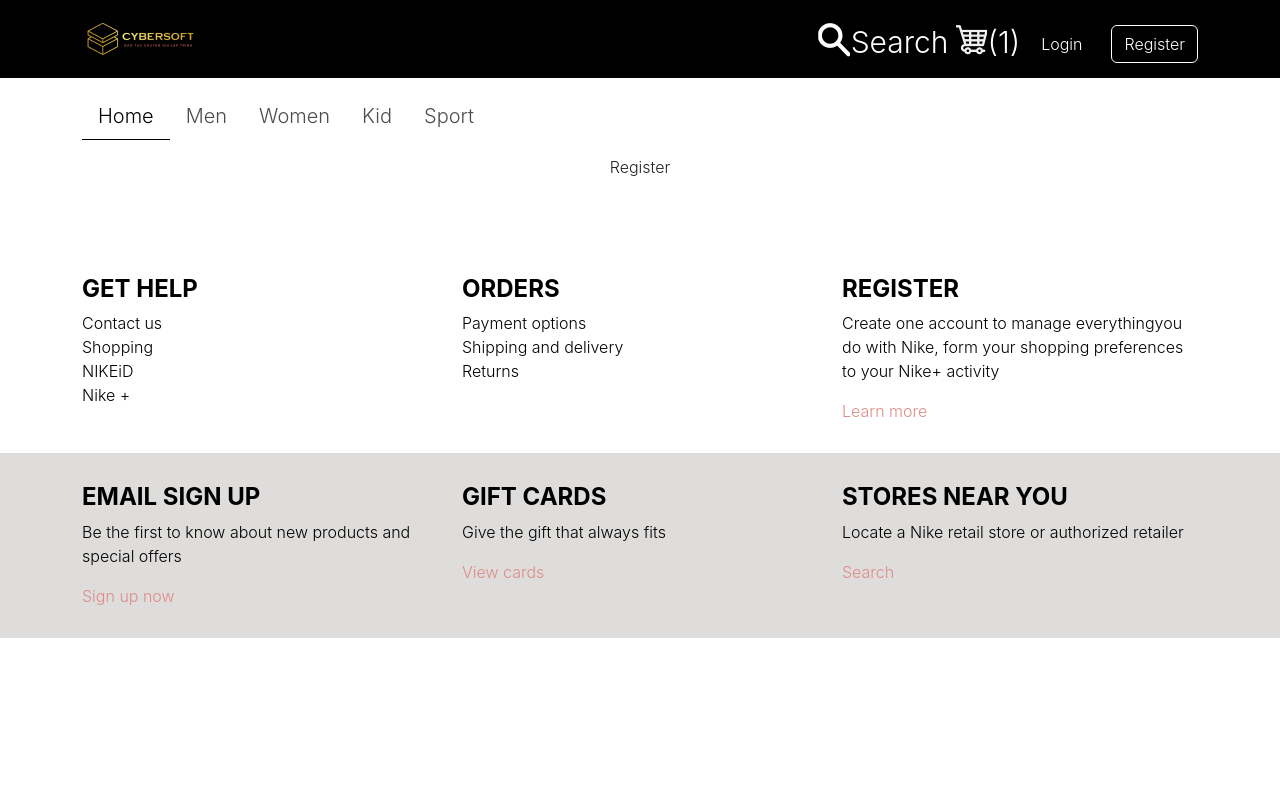
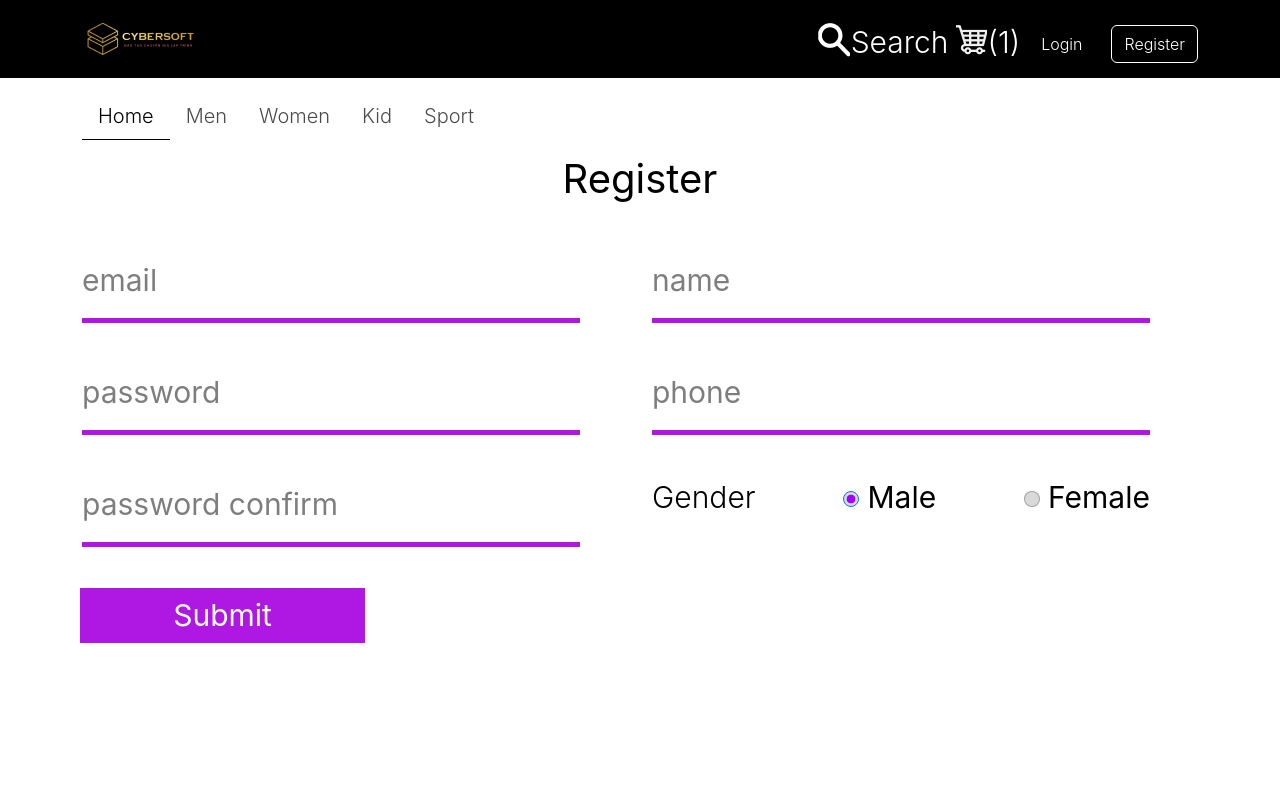
Before and after one commit to trankhai191299/capstoneReact_LaKa, a React (Create React App) app: page /register in a window 1280 px wide. Shown: the top 800 px of the page. Built offline with nearby package versions, Linux system fonts and the light colour scheme.

Commit message:
copy html tu bai cu sang

```diff
--- a/src/component/Product/Product.jsx
+++ b/src/component/Product/Product.jsx
@@ -2,6 +2,8 @@
 
 export default function Product() {
   return (
-    <div>Product</div>
+    <div>
+
+    </div>
   )
 }
--- a/src/pages/Detail/Detail.jsx
+++ b/src/pages/Detail/Detail.jsx
@@ -2,6 +2,20 @@
 
 export default function Detail() {
   return (
-    <div>Detail</div>
-  )
+    <div>
+      <div className="product-detail">
+        <div className="container" id="detail"></div>
+      </div>
+      <div className="product-feature">
+        <div className="container">
+          <div className="title">
+            <h3 className="text-center">-Relate Product-</h3>
+          </div>
+          <div className="row" id="relatedProducts">
+
+          </div>
+        </div>
+      </div>
+    </div>
+  );
 }
--- a/src/pages/Home/Home.jsx
+++ b/src/pages/Home/Home.jsx
@@ -1,7 +1,21 @@
-import React from 'react'
+import React from "react";
 
 export default function Home() {
   return (
-    <div>Home</div>
-  )
+    <div>
+      <div className="carousel">
+        <div className="container">
+          <div className="carousel-content slick-ready" id="carousel-content" />
+        </div>
+      </div>
+      <div className="product-feature">
+        <div className="container">
+          <div className="title">
+            <h3 className="text-center">-Product Feature -</h3>
+          </div>
+          <div className="row" id="productFeatureTbl" />
+        </div>
+      </div>
+    </div>
+  );
 }
--- a/src/pages/Register/Register.jsx
+++ b/src/pages/Register/Register.jsx
@@ -2,6 +2,112 @@
 
 export default function Register() {
   return (
-    <div>Register</div>
-  )
+    <div>
+      <div className="register">
+        <div className="container">
+          <h3 className="text-center">Register</h3>
+          <form className="mt-4" id="registerFrm">
+            <div className="row">
+              <div className="col-lg-6 col-md-12">
+                <div className="form-items me-5 mb-3 mt-3">
+                  <input
+                    type="email"
+                    className="form-control"
+                    id="email"
+                    placeholder="email"
+                    required
+                  />
+                </div>
+              </div>
+              <div className="col-lg-6 col-md-12">
+                <div className="form-items me-5 mb-3 mt-3">
+                  <input
+                    type="text"
+                    className="form-control"
+                    id="name"
+                    placeholder="name"
+                    required
+                  />
+                </div>
+              </div>
+              <div className="col-lg-6 col-md-12">
+                <div className="form-items me-5 mb-3 mt-3">
+                  <input
+                    type="password"
+                    className="form-control"
+                    id="password"
+                    placeholder="password"
+                    required
+                  />
+                </div>
+              </div>
+              <div className="col-lg-6 col-md-12">
+                <div className="form-items me-5 mb-3 mt-3">
+                  <input
+                    type="text"
+                    className="form-control"
+                    id="phone"
+                    placeholder="phone"
+                    required
+                  />
+                </div>
+              </div>
+              <div className="col-lg-6 col-md-12">
+                <div className="form-items me-5 mb-3 mt-3">
+                  <input
+                    type="password"
+                    className="form-control"
+                    id="passwordConfirm"
+                    placeholder="password confirm"
+                    required
+                  />
+                </div>
+              </div>
+              <div className="col-lg-6 col-md-12">
+                <div className="form-items d-flex justify-content-between align-items-center me-5 mb-3 mt-4">
+                  <div className="gender-choice-title">
+                    <p>Gender</p>
+                  </div>
+                  <div className="form-check">
+                    <input
+                      className="form-check-input mt-3"
+                      id="male"
+                      type="radio"
+                      name="gender"
+                      defaultValue="true"
+                      defaultChecked
+                    />
+                    <label className="form-check-label" htmlFor="male">
+                      {" "}
+                      Male{" "}
+                    </label>
+                  </div>
+                  <div className="form-check">
+                    <input
+                      className="form-check-input mt-3"
+                      id="female"
+                      type="radio"
+                      name="gender"
+                      defaultValue="false"
+                    />
+                    <label className="form-check-label" htmlFor="female">
+                      {" "}
+                      Female{" "}
+                    </label>
+                  </div>
+                </div>
+              </div>
+              <button
+                type="submit"
+                className="btnSubmit col-md-12 col-lg-3"
+                id="btnSubmit"
+              >
+                Submit
+              </button>
+            </div>
+          </form>
+        </div>
+      </div>
+    </div>
+  );
 }
```
